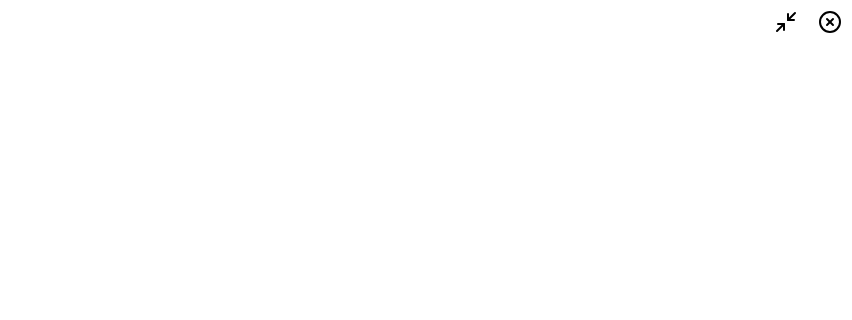
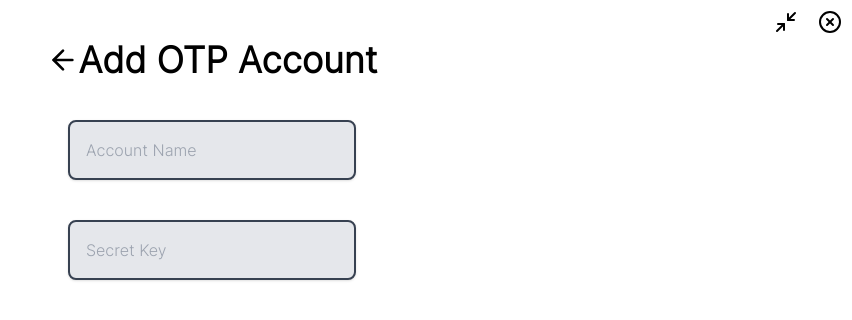
Before and after one commit to aesthetic0001/totp, a React (Vite) app: page /add in a window 1280 px wide. Before the commit this address had no page. Shown: the top 320 px of the page, without its empty margins (428-1280 px from the left). Built offline with nearby package versions, Linux system fonts and the light colour scheme.

Commit message:
add start working on add OTP feature

```diff
--- a/src/App.jsx
+++ b/src/App.jsx
@@ -3,6 +3,7 @@ import OTPMenu from './pages/OTPMenu';
 import PasswordStartup from "./pages/PasswordStartup";
 import {appWindow} from '@tauri-apps/api/window'
 import {Minimize2, CircleX} from 'lucide-react';
+import AddOTP from "./pages/AddOTP.jsx";
 
 function App() {
     return (
@@ -10,25 +11,26 @@ function App() {
             <div data-tauri-drag-region
                  className="fixed z-50 bg-white flex justify-end select-none top-0 left-0 right-0">
                 <div
-                    className="inline-flex w-9 h-9 m-1 hover:scale-105 hover:bg-cyan-200 rounded-3xl transition-all ease-in-out items-center justify-center"
+                    className="inline-flex items-center justify-center w-9 h-9 m-1 rounded-3xl hover:scale-105 hover:bg-cyan-200 transition-all ease-in-out"
                     onClick={() => {
                         appWindow.minimize()
                     }}>
                     <Minimize2/>
                 </div>
                 <div
-                    className="inline-flex w-9 h-9 m-1 hover:scale-105 hover:bg-red-300 rounded-3xl transition-all ease-in-out items-center justify-center"
+                    className="inline-flex items-center justify-center w-9 h-9 m-1 rounded-3xl hover:scale-105 hover:bg-red-300 transition-all ease-in-out"
                     onClick={() => {
                         appWindow.close()
                     }}>
                     <CircleX/>
                 </div>
             </div>
-            <div className="my-6">
+            <div className="my-10">
                 <Router>
                     <Routes>
                         <Route path="/" element={<OTPMenu/>}/>
                         <Route path="/password" element={<PasswordStartup/>}/>
+                        <Route path="/add" element={<AddOTP/>}/>
                     </Routes>
                 </Router>
             </div>
--- /dev/null
+++ b/src/components/TextInput.jsx
@@ -0,0 +1,9 @@
+const TextInput = ({placeholder, onInput}) => {
+    return (
+        <div className="flex items-center bg-gray-200 border-2 border-gray-700 rounded-lg shadow">
+            <input type="text" placeholder={placeholder} className="w-full m-2 p-2 bg-transparent outline-none" onInput={onInput}/>
+        </div>
+    );
+};
+
+export default TextInput;
--- /dev/null
+++ b/src/pages/AddOTP.jsx
@@ -0,0 +1,25 @@
+import React, {useState} from "react";
+import TextInput from "../components/TextInput.jsx";
+import {ArrowLeft} from "lucide-react";
+import {Link} from "react-router-dom";
+
+function AddOTP() {
+    return (
+        <div>
+            <div className="flex flex-col space-y-10 justify-center items-center">
+                <Link className="flex items-center cursor-pointer hover:text-emerald-400 transition-all ease-in-out" to="/">
+                    <ArrowLeft className="h-8 w-8"/>
+                    <div className="text-4xl font-bold">Add OTP Account</div>
+                </Link>
+                <TextInput placeholder="Account Name" onInput={(event) => {
+                    console.log(event.target.value)
+                }}/>
+                <TextInput placeholder="Secret Key" onInput={(event) => {
+                    console.log(event.target.value)
+                }}/>
+            </div>
+        </div>
+    );
+}
+
+export default AddOTP;
```
